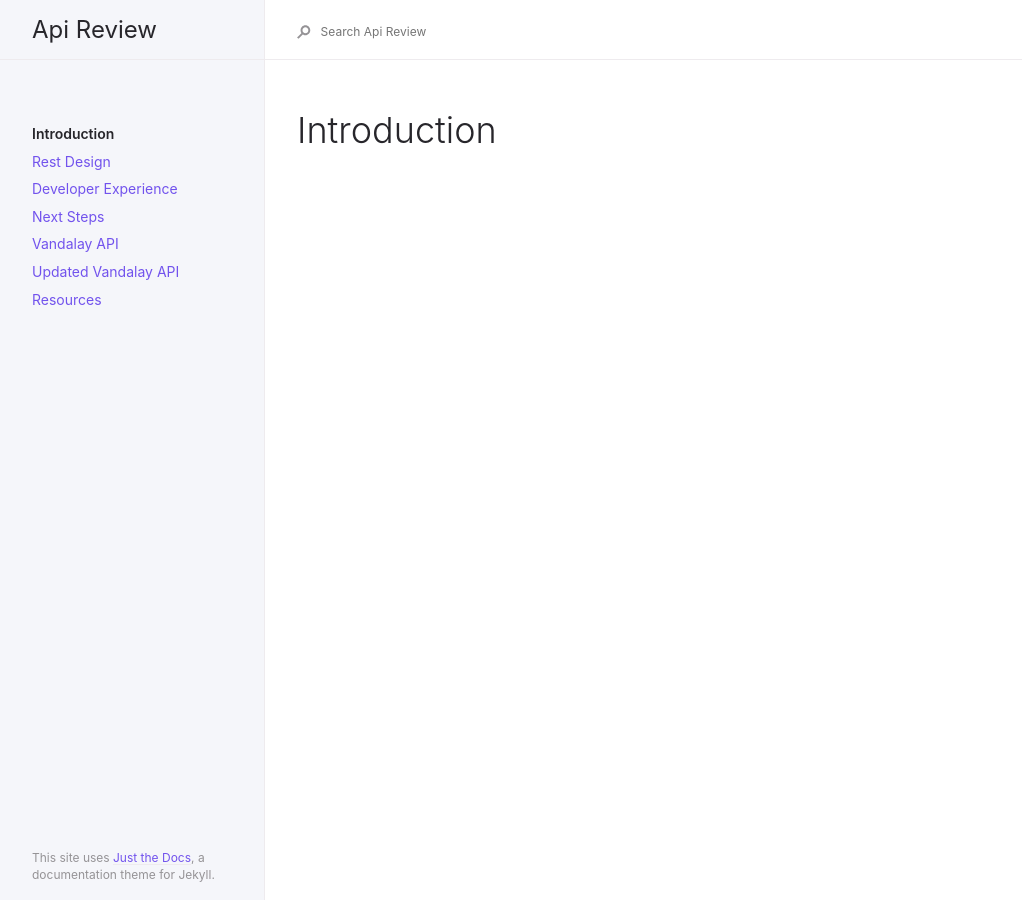
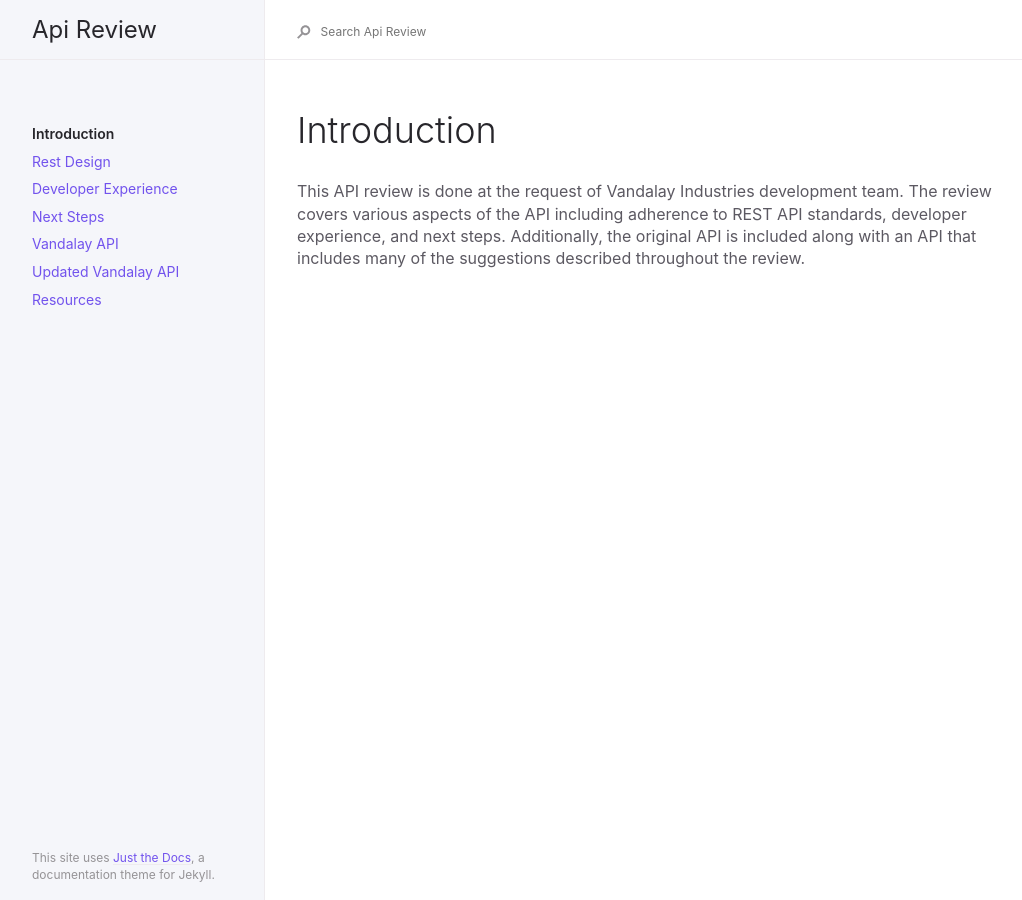
Before and after one commit to mikeblakeney/vandalay-industries, a Jekyll site: the page built from index.md, in a window 1280 px wide. Shown: the whole page, without its empty margins (91-1113 px from the left). Built offline with Jekyll 4.4.1, drawn with Linux system fonts in a browser that asks for light colours; our own code applies the rules of GitHub Pages for plain Markdown files.

Commit message:
adds introduction

```diff
--- a/index.md
+++ b/index.md
@@ -3,3 +3,5 @@ layout: home
 ---
 
 # Introduction
+
+This API review is done at the request of Vandalay Industries development team.  The review covers various aspects of the API including adherence to REST API standards, developer experience, and next steps.   Additionally, the original API is included along with an API that includes many of the suggestions described throughout the review.
```
